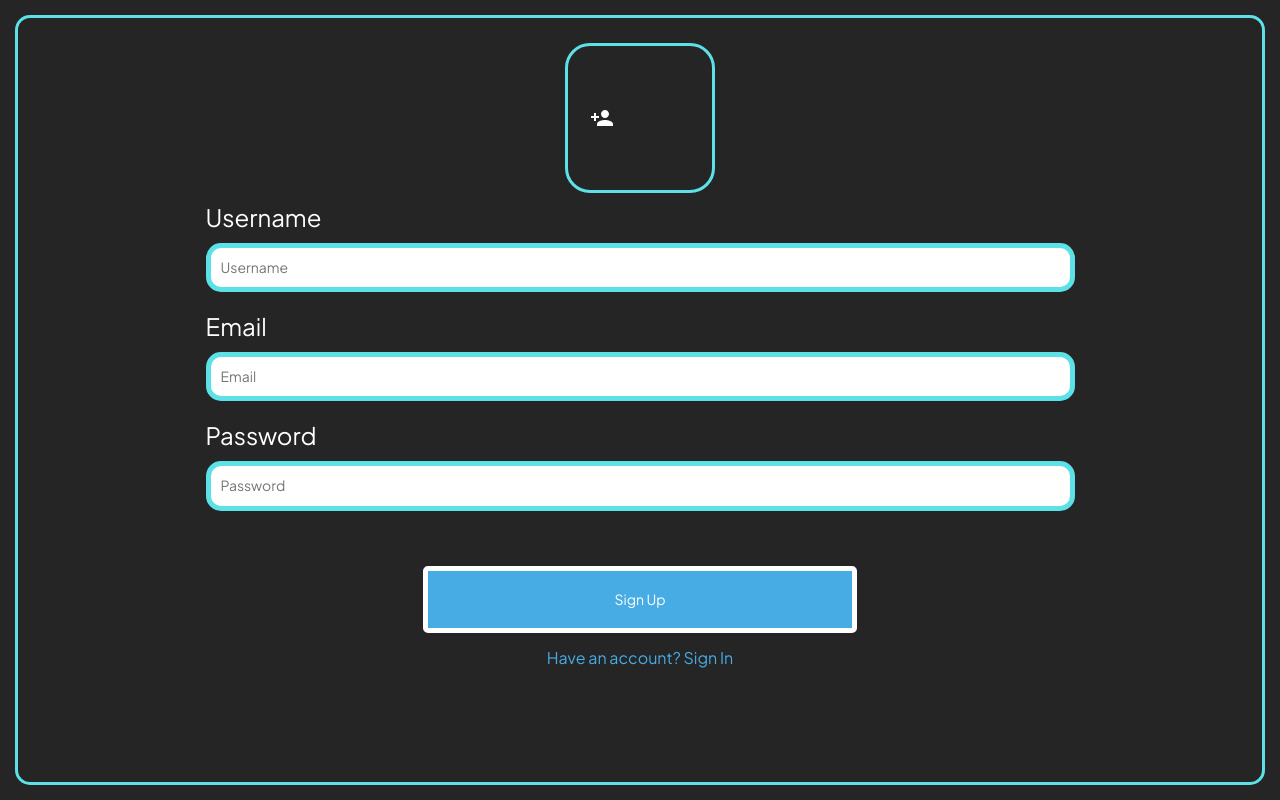
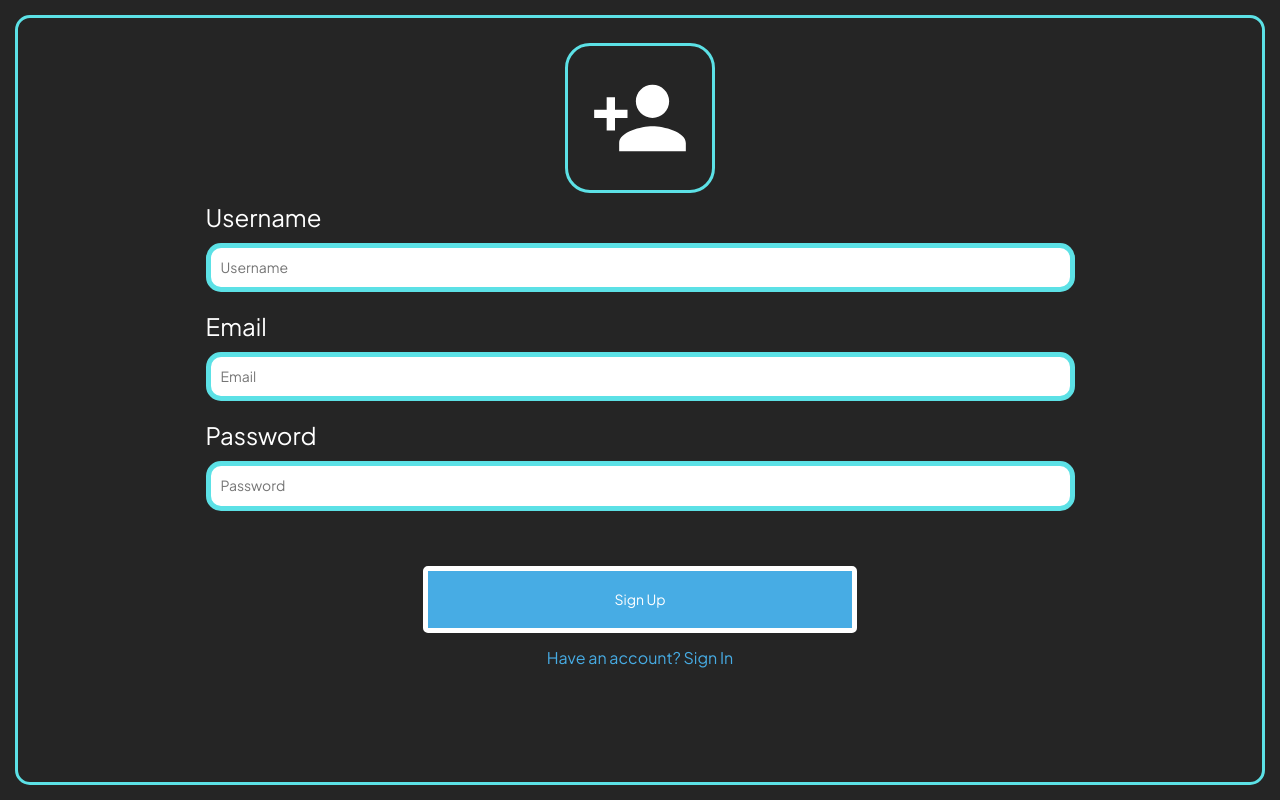
Before and after one commit to KevinTran3011/chat_application, a React (Vite) app: page /signUp in a window 1280 px wide. Built offline with nearby package versions, Linux system fonts and the light colour scheme.

Commit message:
fixing the avatar upload button for the signUp page

```diff
--- a/src/chat-application.scss/main.css
+++ b/src/chat-application.scss/main.css
@@ -367,11 +367,8 @@ body {
   border-radius: 25px;
 }
 .signUp_container .signUp_form .signUp_avatar--icon {
-  width: 100px;
-  height: 100px;
-  align-self: center;
-  display: flex;
-  align-items: center;
+  width: 100%;
+  height: 100%;
 }
 .signUp_container .signUp_form .inputField {
   width: 100%;
--- a/src/chat-application.scss/section/_signUp.scss
+++ b/src/chat-application.scss/section/_signUp.scss
@@ -30,10 +30,8 @@
       height: 150px;
       border-radius: 25px;
       &--icon {
-        width: 100px;
-        height: 100px;
-        align-self: center;
-        @include flex_center;
+        width: 100%;
+        height: 100%;
       }
     }
 
--- a/src/chat-application.scss/section/index.css
+++ b/src/chat-application.scss/section/index.css
@@ -180,11 +180,8 @@ body {
   border-radius: 25px;
 }
 .signUp_container .signUp_form .signUp_avatar--icon {
-  width: 100px;
-  height: 100px;
-  align-self: center;
-  display: flex;
-  align-items: center;
+  width: 100%;
+  height: 100%;
 }
 .signUp_container .signUp_form .inputField {
   width: 100%;
--- a/src/components/signUp/signUp.component.jsx
+++ b/src/components/signUp/signUp.component.jsx
@@ -88,8 +88,8 @@ const SignUp = () => {
     <div className="signUp_container">
       <form className="signUp_form" onSubmit={handleSubmit(onSubmit)}>
         <div className="signUp_avatar">
-          <label htmlFor="avatar">
-            <PersonAddIcon />
+          <label className="signUp_avatar--icon" htmlFor="avatar">
+            <PersonAddIcon className="signUp_avatar--icon" />
           </label>
           <InputComponent
             id="avatar"
```
Also changed, not shown: 2 other files (tests, documents, lock files or other folders).
